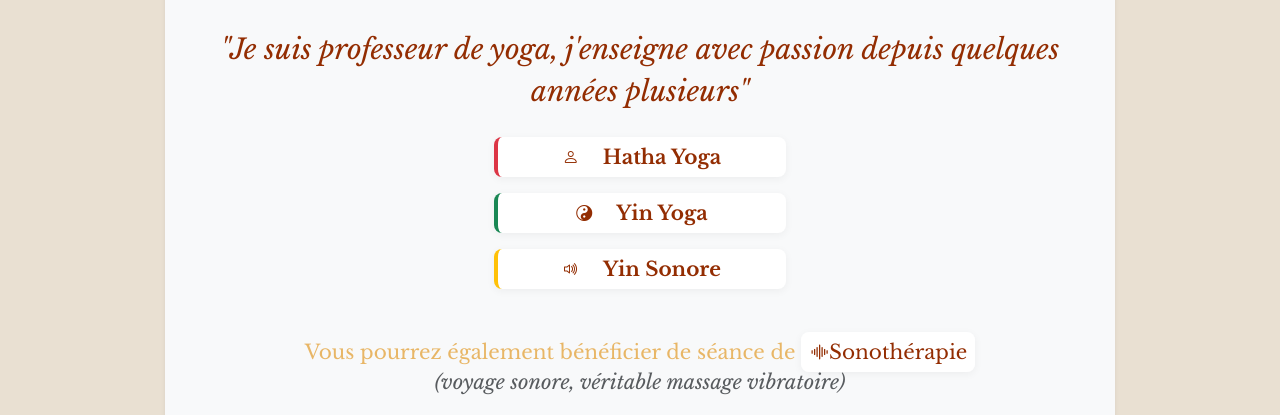
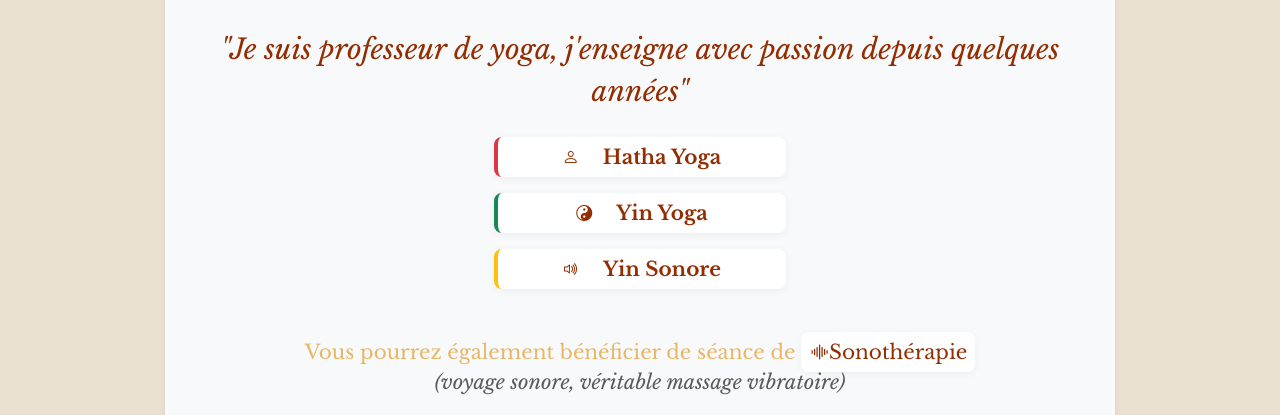
Before and after one commit to yoganne/yoganne-aurillac, a plain HTML site: page index.html in a window 1280 px wide. Shown: the part 238-653 px from the top of the page. Drawn offline with nearby package versions, Linux system fonts and the light colour scheme; a web font is replaced by a local one.

Commit message:
Update index.html

```diff
--- a/index.html
+++ b/index.html
@@ -83,7 +83,7 @@
                                 <div class="mb-5">
                                     <div class="container d-flex flex-column text-center">
                                         <h1 class="display-4 text-primary">Bienvenue chez Yog'Anne</h1>
-                                        <p class="lead mt-4 fs-3 mb-4 fst-italic">"Je suis professeur de yoga, j'enseigne avec passion depuis quelques années plusieurs"</p>
+                                        <p class="lead mt-4 fs-3 mb-4 fst-italic">"Je suis professeur de yoga, j'enseigne avec passion depuis quelques années"</p>
 
                                         <div class="mb-4">
                                             <div class="col-12">
```
